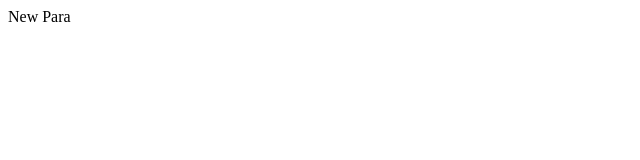
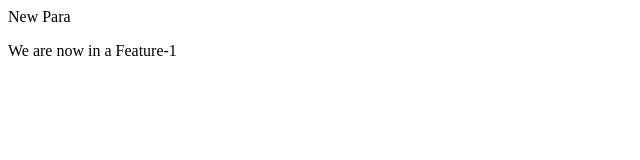
Before and after one commit to Sanjay2410/localRepo, a plain HTML site: page index.html in a window 1280 px wide. Shown: the whole page, without its empty margins (0-640 px from the left). Drawn offline with Linux system fonts and the light colour scheme.

Commit message:
Add new Feature1

```diff
--- a/index.html
+++ b/index.html
@@ -1 +1,2 @@
 <p>New Para</p>
+<p>We are now in a Feature-1</p>
```
